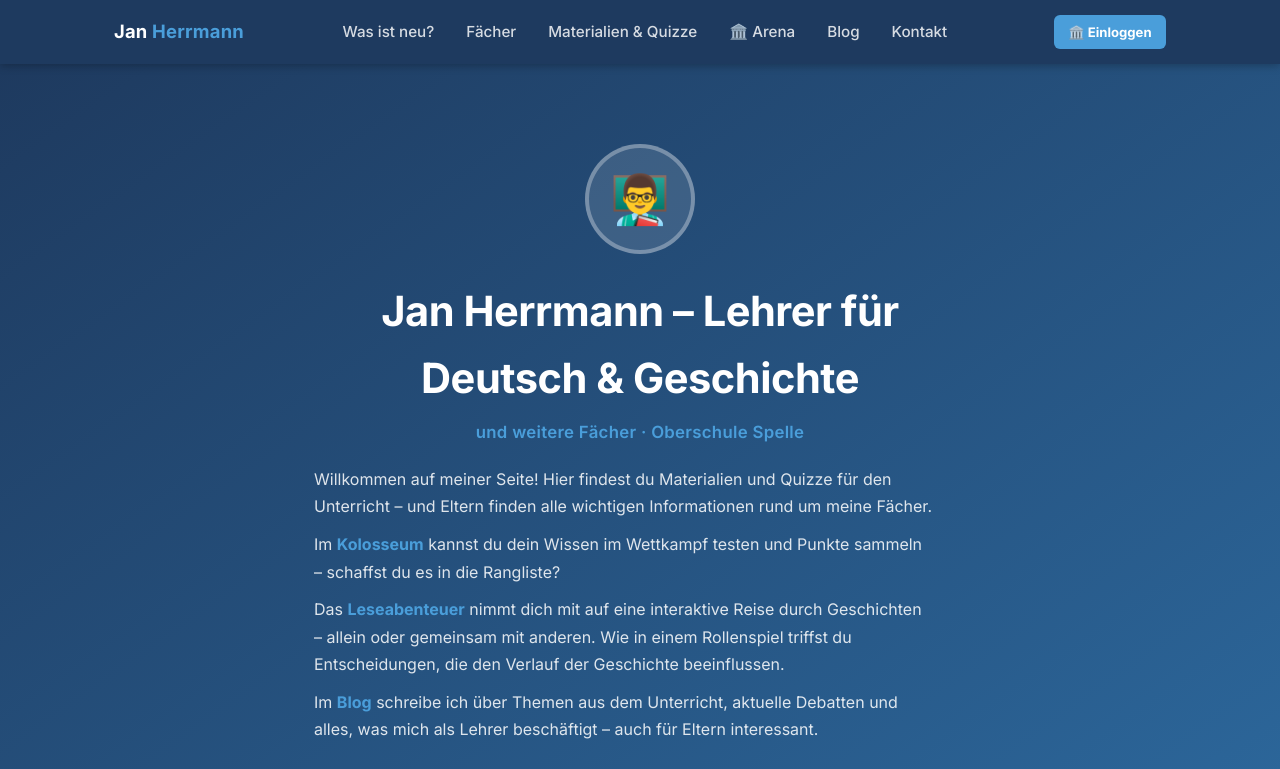
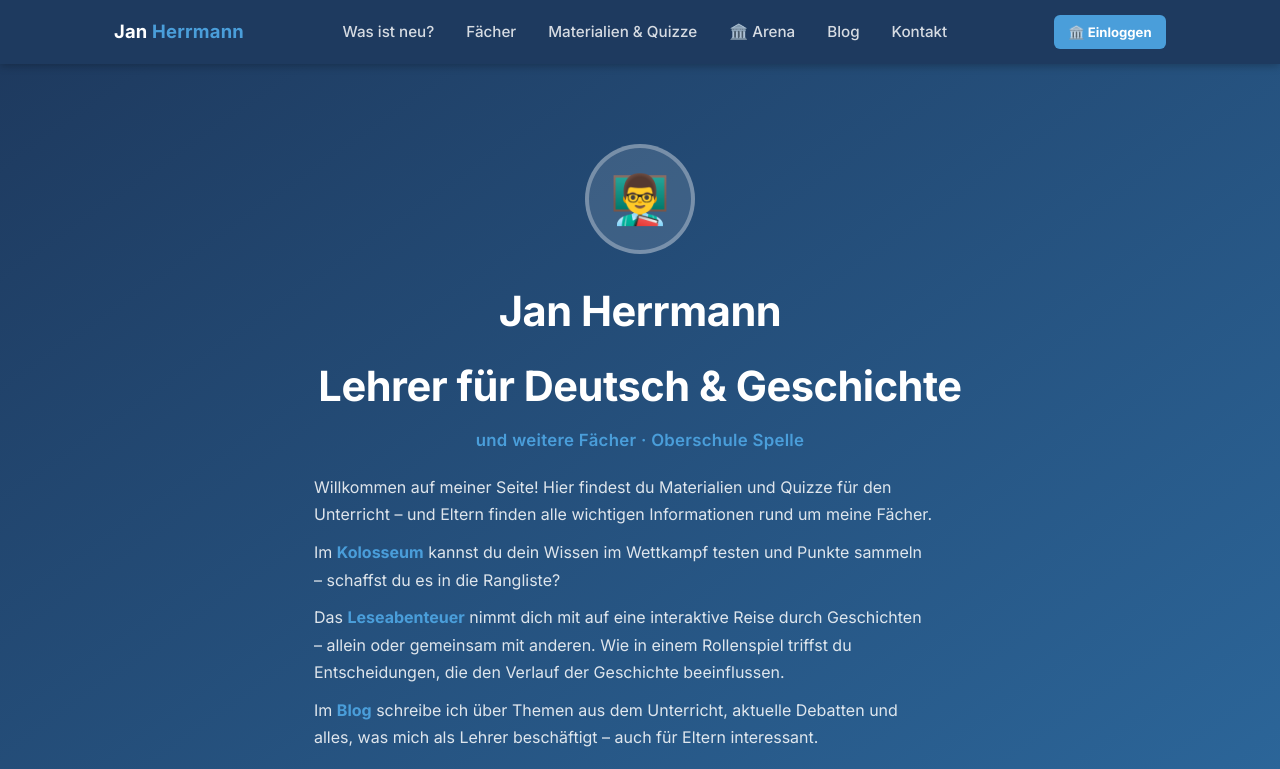
Before and after one commit to LehrerHer/lehrer-homepage, a plain HTML site: page index.html in a window 1280 px wide. Shown: the top 769 px of the page. Drawn offline with Linux system fonts and the light colour scheme; no server answers.

Commit message:
Split h1 into two separate headings for clarity

```diff
--- a/index.html
+++ b/index.html
@@ -166,7 +166,8 @@
                  und die CSS-Klasse .hero-avatar entsprechend anpassen. -->
             <div class="hero-avatar" aria-hidden="true">👨‍🏫</div>
 
-            <h1>Jan Herrmann – Lehrer für Deutsch &amp; Geschichte</h1>
+            <h1>Jan Herrmann</h1>
+            <h1>Lehrer für Deutsch &amp; Geschichte</h1>
 
             <p class="hero-schule">und weitere Fächer · Oberschule Spelle</p>
 
```
